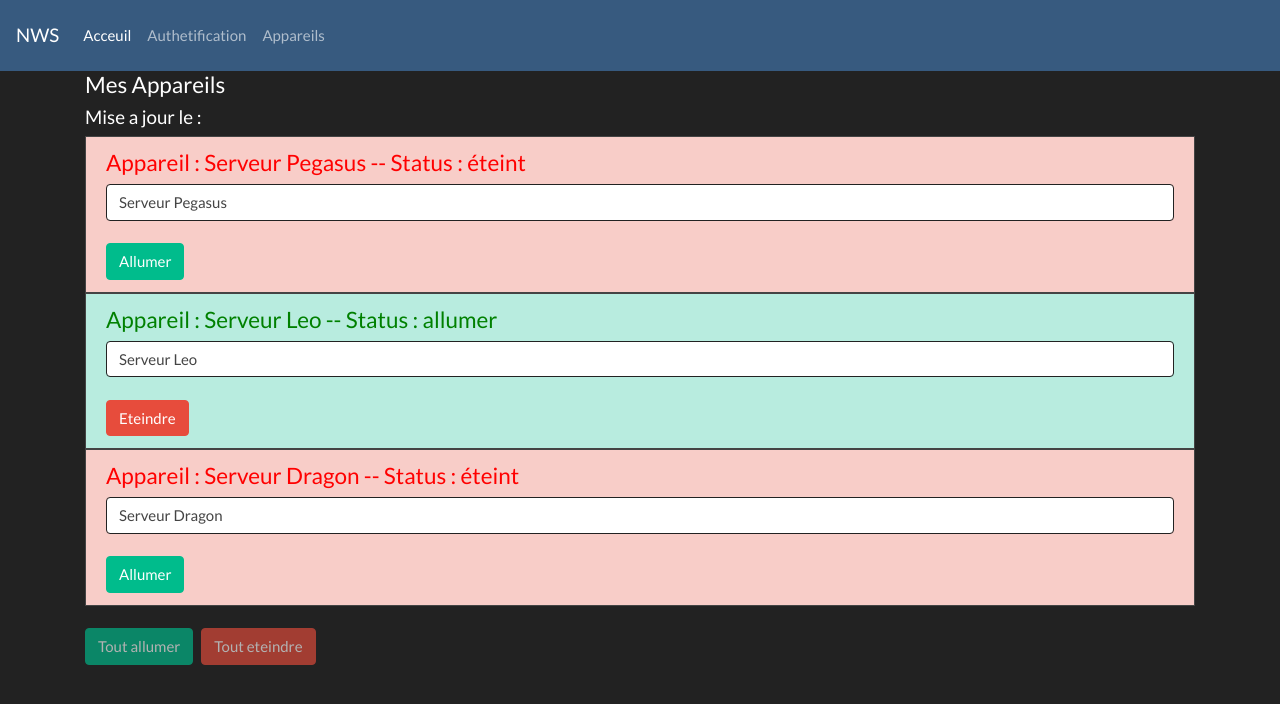
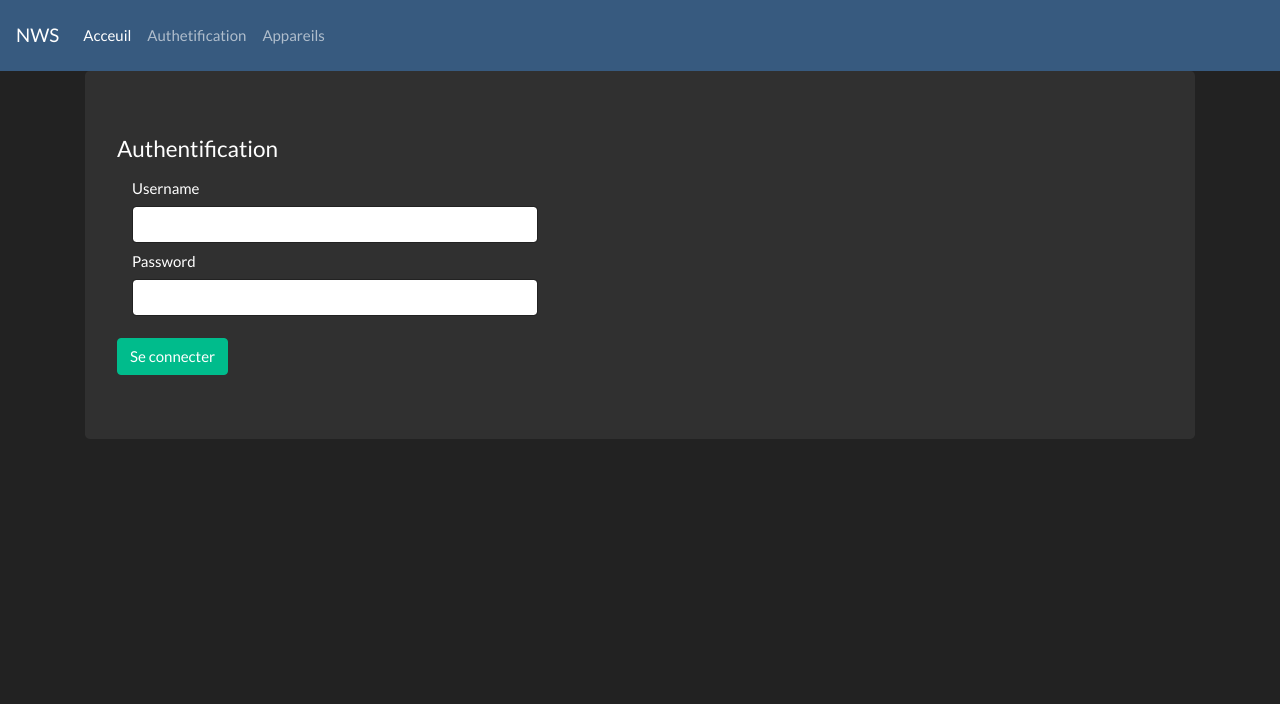
Before and after one commit to Neguro/premier-projet, an Angular app: page / in a window 1280 px wide. Shown: the top 704 px of the page. Built offline with nearby package versions, Linux system fonts and the light colour scheme.

Commit message:
mise un place d'une simili authetification

```diff
--- a/src/app/appareil-view/appareil-view.component.ts
+++ b/src/app/appareil-view/appareil-view.component.ts
@@ -1,5 +1,6 @@
 import { Component, OnInit } from '@angular/core';
 import { AppareilService } from 'src/app/services/appareil.service';
+import { AuthService } from '../services/auth.service';
 @Component({
   selector: 'app-appareil-view',
   templateUrl: './appareil-view.component.html',
@@ -7,7 +8,7 @@ import { AppareilService } from 'src/app/services/appareil.service';
 })
 export class AppareilViewComponent implements OnInit {
   appareils: any[];
-  isAuth = false;
+  isAuth: boolean;
   lastUpdate = new Promise((resolve, reject) => {
     const date = new Date();
     setTimeout(
@@ -16,13 +17,16 @@ export class AppareilViewComponent implements OnInit {
       }, 2000);
   });
 
-  constructor(private appareilService: AppareilService) {
-
+  constructor(private appareilService: AppareilService, private authService: AuthService)
+  {
     this.appareils = new Array();
+    this.isAuth = false;
   }
 
-  ngOnInit(): void {
+  ngOnInit(): void
+  {
     this.appareils = this.appareilService.appareils;
+    this.isAuth = this.authService.isAuth;
   }
 
   onAllumer(): void
--- a/src/app/auth/auth.component.html
+++ b/src/app/auth/auth.component.html
@@ -1,10 +1,16 @@
-<nav class="navbar navbar-default">
-    <div class="container-fluid">
-      <div class="navbar-collapse">
-        <ul class="nav navbar-nav">
-          <li><a href="#">Authentification</a></li>
-          <li class="active"><a href="#">Appareils</a></li>
-        </ul>
-      </div>
+<div class="col-xs-5">
+    <div class="jumbotron">
+        <h4>Authentification</h4>
+        <label for="username" class="col-sm-2 col-form-label">Username</label>
+        <div class="col-sm-5">
+            <input type="text" class="form-control" aria-label="username">
+        </div>
+        <label for="password" class="col-sm-2 col-form-label">Password</label>
+        <div class="col-sm-5" aria-label="password">
+            <input type="text" class="form-control">
+        </div>
+        <br>
+        <button class="btn btn-success" *ngIf="!authStatus" (click)="onSignIn()">Se connecter </button>
+        <button class="btn btn-success" *ngIf="authStatus" (click)="onSignIn()">Se deconnecter</button>
     </div>
-</nav>
+</div>
--- a/src/app/auth/auth.component.ts
+++ b/src/app/auth/auth.component.ts
@@ -1,4 +1,6 @@
 import { Component, OnInit } from '@angular/core';
+import { Router } from '@angular/router';
+import { AuthService } from '../services/auth.service';
 
 @Component({
   selector: 'app-auth',
@@ -7,9 +9,27 @@ import { Component, OnInit } from '@angular/core';
 })
 export class AuthComponent implements OnInit {
 
-  constructor() { }
+  authStatus: boolean;
+  constructor(private authService: AuthService, private routeur: Router) {
+    this.authStatus = false;
+  }
 
   ngOnInit(): void {
+    this.authStatus = this.authService.isAuth;
   }
 
+  onSignIn(){
+    this.authService.signIn().then(
+      () => {
+        console.log('Connexion réussi !');
+        this.authStatus = this.authService.isAuth;
+        this.routeur.navigate(['appareils']);
+      }
+    );
+  }
+
+  onSignOut(){
+    this.authService.signOut;
+    this.authStatus = this.authService.isAuth;
+  }
 }
--- /dev/null
+++ b/src/app/services/auth.service.ts
@@ -0,0 +1,30 @@
+import { Injectable } from '@angular/core';
+
+
+@Injectable({
+  providedIn: 'root'
+})
+export class AuthService {
+
+  isAuth: boolean = false;
+  constructor() { }
+
+  signIn()
+  {
+    return new Promise(
+      (resolve, reject) => {
+        setTimeout(
+          () => {
+            this.isAuth = true;
+            resolve(true)
+          }, 2000
+        );
+      }
+    );
+  }
+
+  signOut()
+  {
+    this.isAuth = false;
+  }
+}
```
Also changed, not shown: src/app/app.module.ts (+6 -3 lines), 1 other file (tests, documents, lock files or other folders).
